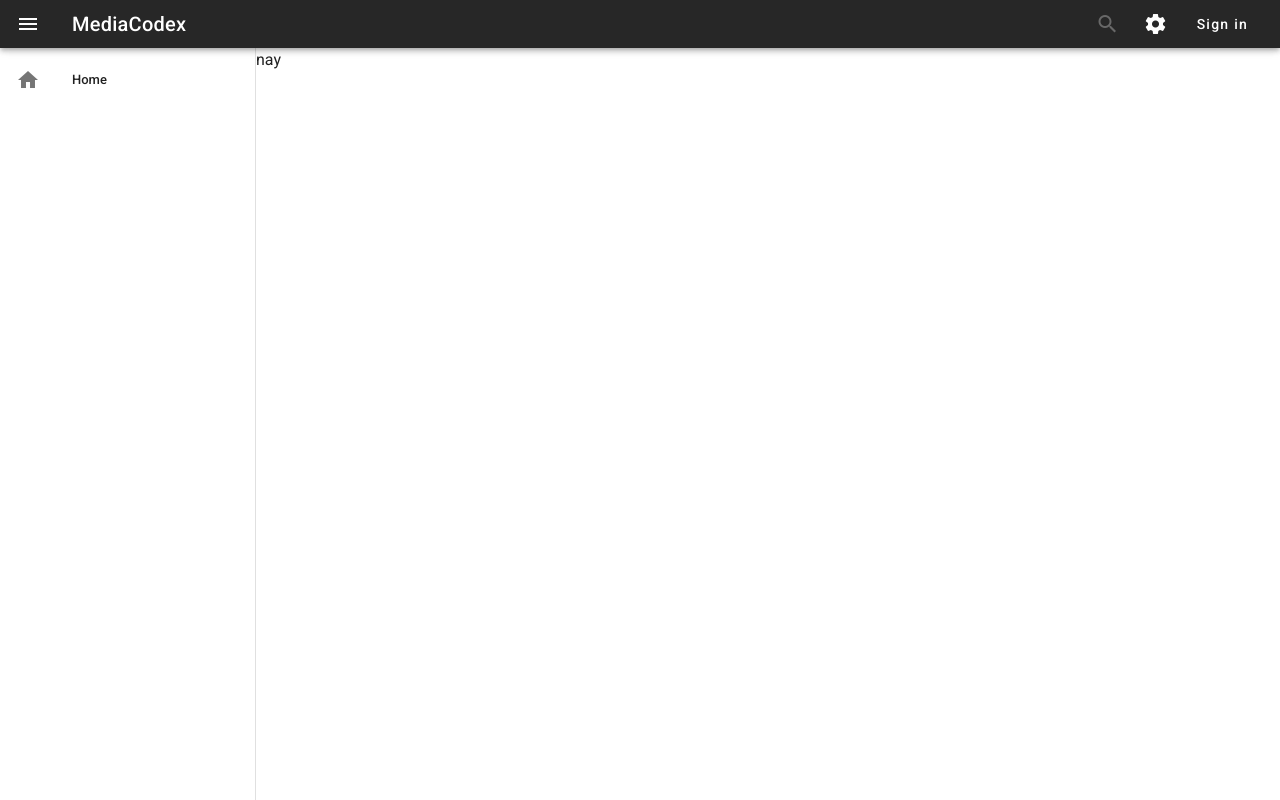
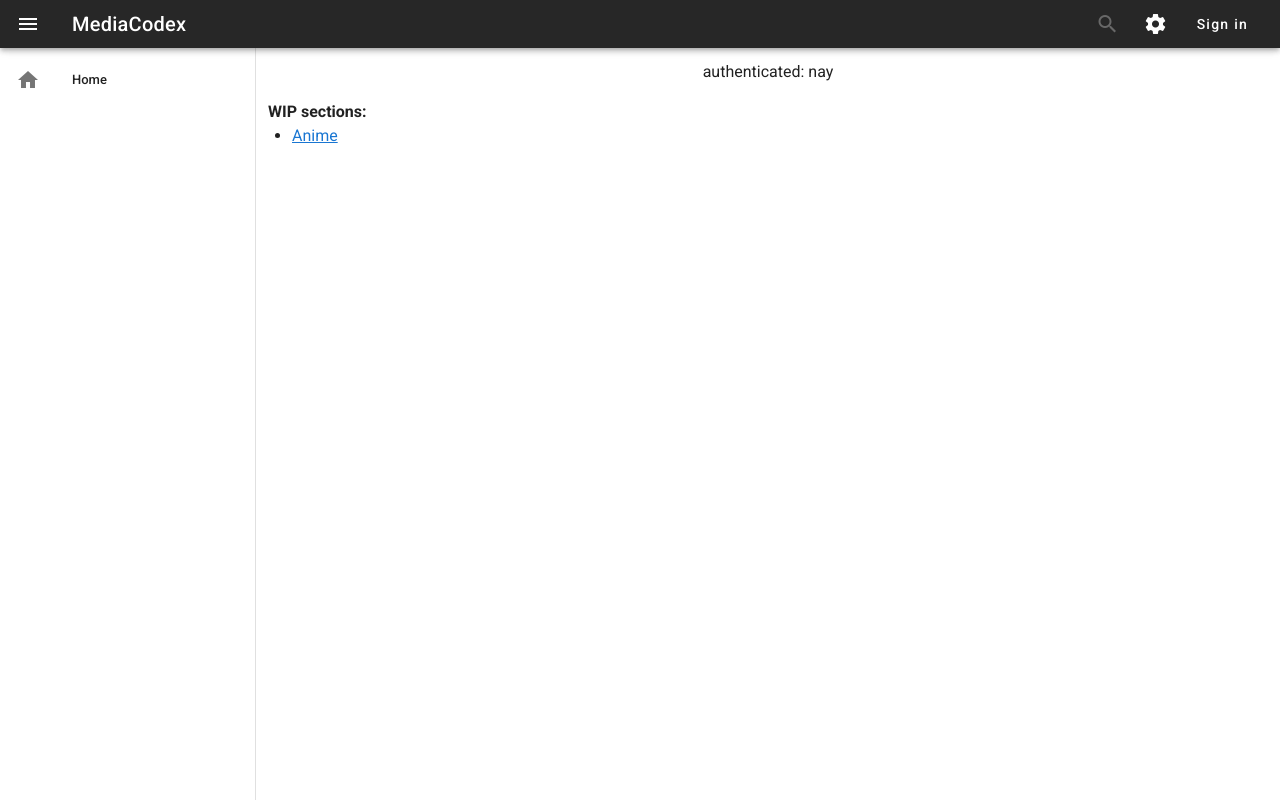
Before and after one commit to MediaCodex/website, a Nuxt app: page / in a window 1280 px wide. Built offline with nearby package versions, Linux system fonts and the light colour scheme.

Commit message:
add link to WIP sections

```diff
--- a/src/pages/index.vue
+++ b/src/pages/index.vue
@@ -1,5 +1,11 @@
 <template>
-  <div>
-    <p>{{ $store.state.auth.authenticated ? 'yay' : 'nay' }}</p>
-  </div>
+  <v-container fluid>
+    <p style="text-align: center;">
+      authenticated: {{ $store.state.auth.authenticated ? 'yay' : 'nay' }}
+    </p>
+    <h4>WIP sections:</h4>
+    <ul>
+      <li><nuxt-link to="/anime">Anime</nuxt-link></li>
+    </ul>
+  </v-container>
 </template>
```
